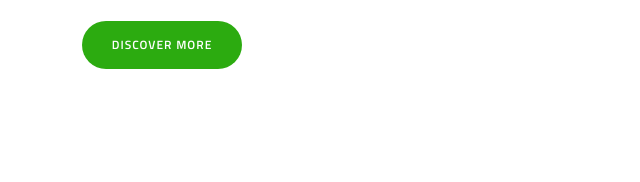
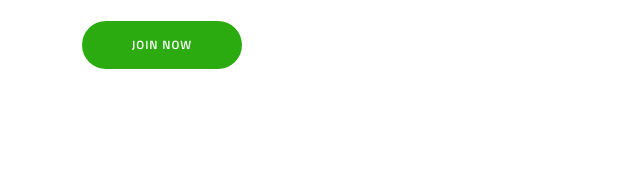
Before and after one commit to valike23/safe-save-landing, a plain HTML site: page index.html in a window 1280 px wide. Shown: the part 446-628 px from the top of the page, 0-640 px from the left. Drawn offline with Linux system fonts and the light colour scheme.

Commit message:
update login

```diff
--- a/index.html
+++ b/index.html
@@ -69,7 +69,7 @@
              <h1>Save, Invest and contribute with <span class="theme-color">  Safe Save Services </span></h1>
              <p class="lh-lg my-4">SafeSave allows customers to set up regular savings deposits into their account.
                 This can help people build up an emergency fund, save for a specific goal, or simply get into the habit of saving regularly.</p>
-                <a href="#!" class="btn-main"> Discover More </a>
+                <a href="https://app.safesaveservices.com" class="btn-main"> Join Now </a>
              </div>
          </div>
         <div class="col-lg-6 mt-5 mt-sm-0">
```
